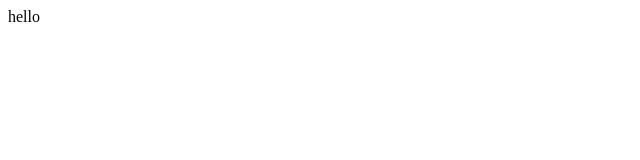
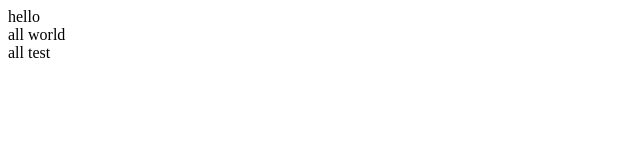
Before and after one commit to Abdul-Qayoom/test-demo2, a plain HTML site: page index.html in a window 1280 px wide. Shown: the whole page, without its empty margins (0-640 px from the left). Drawn offline with Linux system fonts and the light colour scheme.

Commit message:
add and commit

```diff
--- a/index.html
+++ b/index.html
@@ -1 +1,3 @@
 <div>hello</div>
+<div>all world</div>
+<div>all test</div>
```
